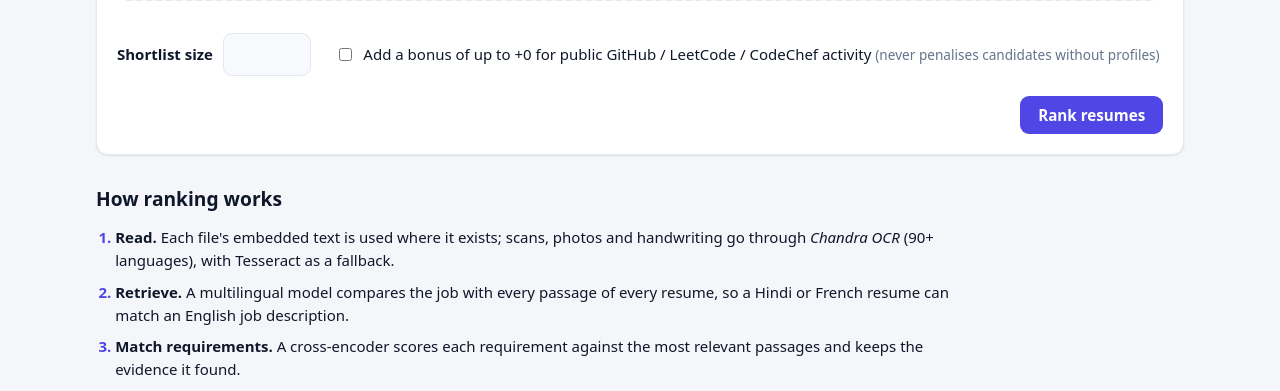
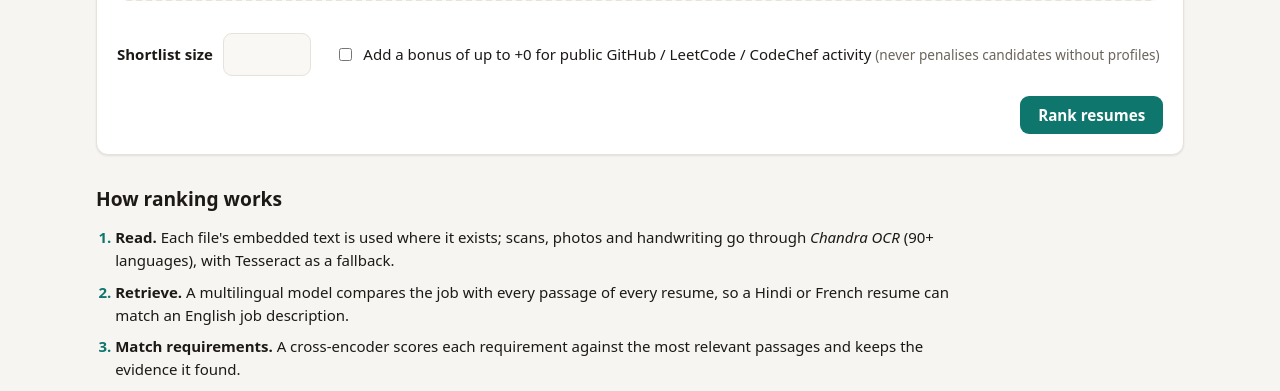
Before and after one commit to Varad1006/Smart-resume-shortlisting-system, a Python web app: template src/resume_shortlister/api/templates/index.html in a window 1280 px wide. Shown: the part 852-1243 px from the top of the page. Run offline with Jinja, Linux system fonts and the light colour scheme; the template is opened without the code that fills it, so the values that code supplies are empty.

Commit message:
Switch UI to a teal and warm-neutral colour palette
- Teal accents on warm stone (light) and charcoal (dark) replace the
  indigo/navy theme; every text/background pair meets WCAG AA
- Dedicated --on-accent colour keeps buttons and badges readable in both
  themes
- Static assets are cache-busted by content hash so style changes show up
  immediately
- Refresh README screenshots

```diff
--- a/src/resume_shortlister/api/static/css/app.css
+++ b/src/resume_shortlister/api/static/css/app.css
@@ -1,27 +1,30 @@
 /* Smart Resume Shortlisting: self-contained stylesheet (no CDN, works offline). */
 
+/* Palette: teal accents on warm neutral stone (light) / charcoal (dark).
+   Every text/background pair below meets WCAG AA (>= 4.5:1). */
 :root {
-  --bg: #f5f6fa;
+  --bg: #f6f5f2;
   --surface: #ffffff;
-  --surface-2: #f8f9fc;
-  --text: #0f172a;
-  --muted: #64748b;
-  --border: #e2e8f0;
-  --accent: #4f46e5;
-  --accent-hover: #4338ca;
-  --accent-soft: #eef2ff;
+  --surface-2: #faf8f5;
+  --text: #1c1917;
+  --muted: #6b645c;
+  --border: #e7e2da;
+  --accent: #0f766e;
+  --accent-hover: #115e59;
+  --accent-soft: #e3f3ef;
+  --on-accent: #ffffff;
   --good: #15803d;
   --good-soft: #dcfce7;
-  --warn: #b45309;
+  --warn: #a3480a;
   --warn-soft: #fef3c7;
   --bad: #b91c1c;
   --bad-soft: #fee2e2;
-  --neutral-soft: #f1f5f9;
-  --fill-coverage: #4f46e5;
-  --fill-semantic: #0891b2;
+  --neutral-soft: #f1eee9;
+  --fill-coverage: #0f766e;
+  --fill-semantic: #0284c7;
   --fill-social: #d97706;
   --radius: 12px;
-  --shadow: 0 1px 2px rgb(15 23 42 / 0.06), 0 1px 3px rgb(15 23 42 / 0.04);
+  --shadow: 0 1px 2px rgb(28 25 23 / 0.06), 0 1px 3px rgb(28 25 23 / 0.04);
   --font: ui-sans-serif, system-ui, -apple-system, "Segoe UI", Roboto, "Noto Sans",
     "Noto Sans Devanagari", "Helvetica Neue", Arial, sans-serif;
   --mono: ui-monospace, SFMono-Regular, Menlo, Consolas, monospace;
@@ -117,9 +121,8 @@ nav a[aria-current="page"] { color: var(--accent); background: var(--accent-soft
 }
 .btn:hover { text-decoration: none; }
 .btn:disabled { opacity: 0.6; cursor: progress; }
-.btn.primary { background: var(--accent); color: #fff; }
+.btn.primary { background: var(--accent); color: var(--on-accent); }
 .btn.primary:hover:not(:disabled) { background: var(--accent-hover); }
-@media (prefers-color-scheme: dark) { .btn.primary { color: #0b1020; } }
 .btn.secondary { background: var(--surface); border-color: var(--border); color: var(--text); }
 .btn.secondary:hover { background: var(--neutral-soft); }
 .btn.danger-ghost { background: transparent; border-color: var(--border); color: var(--bad); }
--- a/src/resume_shortlister/api/templates/base.html
+++ b/src/resume_shortlister/api/templates/base.html
@@ -4,9 +4,9 @@
   <meta charset="utf-8">
   <meta name="viewport" content="width=device-width, initial-scale=1">
   <title>{% block title %}Smart Resume Shortlisting{% endblock %}</title>
-  <link rel="icon" href="/static/favicon.svg?v={{ version }}" type="image/svg+xml">
-  <link rel="stylesheet" href="/static/css/app.css?v={{ version }}">
-  <script src="/static/js/app.js?v={{ version }}" defer></script>
+  <link rel="icon" href="/static/favicon.svg?v={{ asset_version }}" type="image/svg+xml">
+  <link rel="stylesheet" href="/static/css/app.css?v={{ asset_version }}">
+  <script src="/static/js/app.js?v={{ asset_version }}" defer></script>
 </head>
 <body>
   <header class="topbar">
```
Also changed, not shown: other parts of src/resume_shortlister/api/static/css/app.css (+18 -18 lines), src/resume_shortlister/api/routes/ui.py (+14 -0 lines), tests/integration/test_api.py (+2 -0 lines), src/resume_shortlister/api/static/favicon.svg, 2 other files.
